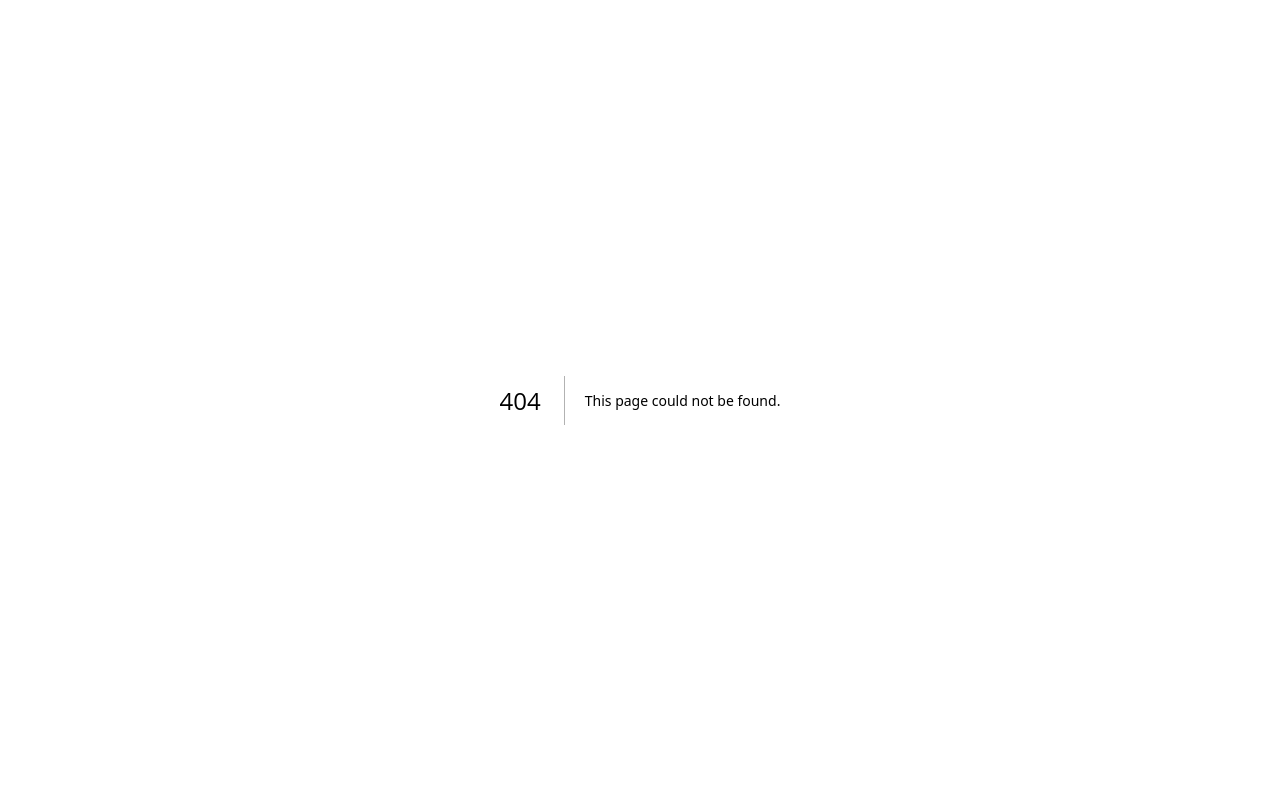
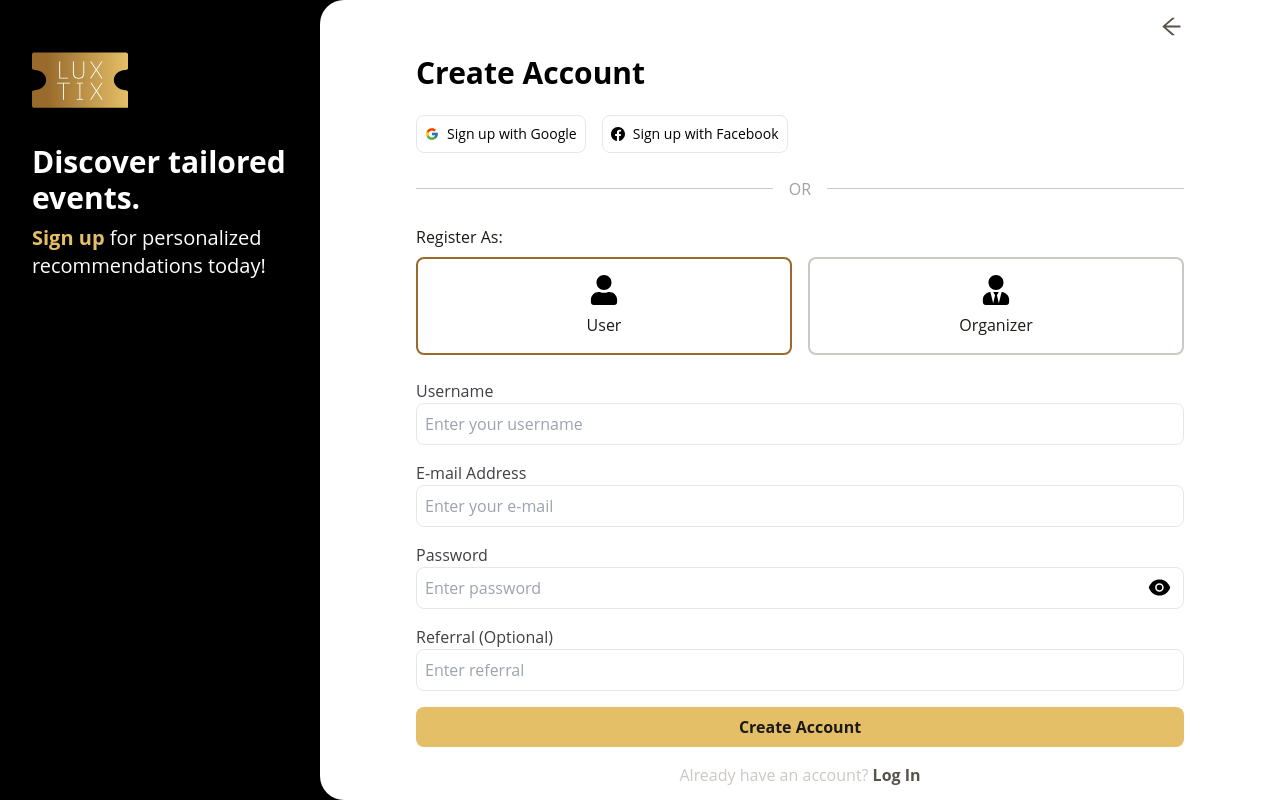
Before and after one commit to Luxtix/DTI-Frontend, a Next.js app: page /sign-up in a window 1280 px wide. Before the commit this address had no page. Built offline with nearby package versions, Linux system fonts and the light colour scheme.

Commit message:
feat(jacob) add sign up page and ui component

```diff
--- /dev/null
+++ b/app/sign-up/page.tsx
@@ -0,0 +1,11 @@
+import { SignUp } from "@/components";
+
+function page() {
+  return (
+    <div>
+      <SignUp />
+    </div>
+  );
+}
+
+export default page;
--- /dev/null
+++ b/components/SignUp.tsx
@@ -0,0 +1,140 @@
+"use client";
+import logo from "../public/logo.svg";
+import Image from "next/image";
+import Link from "next/link";
+import { useState } from "react";
+import { PasswordField, FormField, SubmitButton, SocialSign } from "./ui";
+import { FaUser, FaUserTie } from "react-icons/fa";
+import { FcGoogle } from "react-icons/fc";
+import { AiOutlineArrowLeft } from "react-icons/ai";
+import { BsFacebook } from "react-icons/bs";
+
+function SignUp() {
+  const [registrationType, setRegistrationType] = useState<
+    "user" | "organizer"
+  >("user");
+
+  const handleTypeChange = (type: "user" | "organizer") => {
+    setRegistrationType(type);
+  };
+
+  return (
+    <div className="flex flex-col sm:flex-row h-screen bg-black">
+      <div className="w-full sm:w-1/3 bg-black text-white p-8 flex flex-col justify-center sm:justify-start items-center sm:items-start">
+        <div className="mb-8 text-center sm:text-left">
+          <Image
+            src={logo}
+            alt="Luxtix Logo"
+            className="mb-4 mx-auto sm:mx-0 size-24"
+          />
+          <h1 className="text-3xl font-bold">Discover tailored events.</h1>
+          <p className="text-xl mt-2">
+            <span className="text-luxtix-6 font-bold">Sign up</span> for
+            personalized recommendations today!
+          </p>
+        </div>
+      </div>
+      <div className="w-full bg-white p-10 sm:p-24 flex flex-col justify-center sm:rounded-l-3xl">
+        <div className="">
+          <div className="hidden sm:flex justify-end mb-4">
+            <Link href="/" className="btn-anim text-luxtix-8 font-bold">
+              <AiOutlineArrowLeft size={25} />
+            </Link>
+          </div>
+          <h2 className="text-3xl font-bold mb-6 text-center sm:text-left">
+            Create Account
+          </h2>
+          <div className="flex flex-col sm:flex-row space-y-4 sm:space-y-0 sm:space-x-4 mb-6 text-sm">
+            <a className="btn-anim">
+              <SocialSign provider={<FcGoogle />} text="Sign up with Google" />
+            </a>
+            <a className="btn-anim">
+              <SocialSign
+                provider={<BsFacebook />}
+                text="Sign up with Facebook"
+              />
+            </a>
+          </div>
+
+          <div className="flex items-center mb-6">
+            <hr className="flex-1 border-luxtix-7" />
+            <span className="px-4 text-zinc-400">OR</span>
+            <hr className="flex-1 border-luxtix-7" />
+          </div>
+
+          <div className="mb-6">
+            <label className="block text-luxtix-1 mb-2">Register As:</label>
+            <div className="flex space-x-4">
+              <div
+                onClick={() => handleTypeChange("user")}
+                className={`flex-1 p-4 border-2 rounded-lg cursor-pointer flex flex-col items-center ${
+                  registrationType === "user"
+                    ? "border-luxtix-5"
+                    : "border-luxtix-7"
+                }`}
+              >
+                <FaUser size={30} className="mb-2" />
+                <span className="text-luxtix-1">User</span>
+              </div>
+              <div
+                onClick={() => handleTypeChange("organizer")}
+                className={`flex-1 p-4 border-2 rounded-lg cursor-pointer flex flex-col items-center ${
+                  registrationType === "organizer"
+                    ? "border-luxtix-5"
+                    : "border-luxtix-7"
+                }`}
+              >
+                <FaUserTie size={30} className="mb-2" />
+                <span className="text-luxtix-1">Organizer</span>
+              </div>
+            </div>
+          </div>
+
+          <form>
+            <FormField
+              label={
+                registrationType === "user" ? "Username" : "Company Username"
+              }
+              type="text"
+              placeholder={
+                registrationType === "user"
+                  ? "Enter your username"
+                  : "Enter your company username"
+              }
+            />
+            <FormField
+              label={
+                registrationType === "user"
+                  ? "E-mail Address"
+                  : "Company E-mail Address"
+              }
+              type="email"
+              placeholder={
+                registrationType === "user"
+                  ? "Enter your e-mail"
+                  : "Enter your company e-mail"
+              }
+            />
+            <PasswordField />
+            {registrationType === "user" ? (
+              <FormField
+                label="Referral (Optional)"
+                type="text"
+                placeholder="Enter referral"
+              />
+            ) : null}
+            <SubmitButton text="Create Account" />
+          </form>
+          <p className="mt-4 text-center text-luxtix-7">
+            Already have an account?{" "}
+            <Link href="/sign-in" className="text-luxtix-8 font-bold">
+              Log In
+            </Link>
+          </p>
+        </div>
+      </div>
+    </div>
+  );
+}
+
+export default SignUp;
--- a/components/index.ts
+++ b/components/index.ts
@@ -8,3 +8,5 @@ export { default as Newsletter } from "./Newsletter";
 
 export { default as HeroEvent } from "./HeroEvent";
 export { default as EventsTab } from "./EventsTab";
+
+export { default as SignUp } from "./SignUp";
--- /dev/null
+++ b/components/ui/FormField.tsx
@@ -0,0 +1,20 @@
+interface FormFieldProps {
+  label: string;
+  type: string;
+  placeholder: string;
+}
+
+function FormField({ label, type, placeholder }: FormFieldProps) {
+  return (
+    <div className="mb-4">
+      <label className="block text-zinc-700">{label}</label>
+      <input
+        type={type}
+        placeholder={placeholder}
+        className="w-full border rounded-lg p-2"
+      />
+    </div>
+  );
+}
+
+export default FormField;
--- /dev/null
+++ b/components/ui/PasswordField.tsx
@@ -0,0 +1,31 @@
+import { AiFillEye, AiFillEyeInvisible } from "react-icons/ai";
+import { useState } from "react";
+
+function PasswordField() {
+  const [showPassword, setShowPassword] = useState(false);
+
+  return (
+    <div className="mb-4">
+      <label className="block text-zinc-700">Password</label>
+      <div className="relative">
+        <input
+          type={showPassword ? "text" : "password"}
+          placeholder="Enter password"
+          className="w-full border rounded-lg p-2 pr-10"
+        />
+        <span
+          className="absolute inset-y-0 right-0 flex items-center pr-3 cursor-pointer"
+          onClick={() => setShowPassword(!showPassword)}
+        >
+          {showPassword ? (
+            <AiFillEyeInvisible size={25} />
+          ) : (
+            <AiFillEye size={25} />
+          )}
+        </span>
+      </div>
+    </div>
+  );
+}
+
+export default PasswordField;
--- /dev/null
+++ b/components/ui/SocialSign.tsx
@@ -0,0 +1,15 @@
+interface SocialSignUpButtonProps {
+  text: string;
+  provider: JSX.Element;
+}
+
+function SocialSign({ provider, text }: SocialSignUpButtonProps) {
+  return (
+    <button className="flex-1 border rounded-lg p-2 flex items-center justify-center">
+      {provider}
+      <span className="ml-2">{text}</span>
+    </button>
+  );
+}
+
+export default SocialSign;
--- /dev/null
+++ b/components/ui/SubmitButton.tsx
@@ -0,0 +1,16 @@
+interface SubmitButtonProps {
+  text: string;
+}
+
+function SubmitButton({ text }: SubmitButtonProps) {
+  return (
+    <button
+      type="submit"
+      className="w-full bg-luxtix-6 text-luxtix-1 rounded-lg p-2 font-bold"
+    >
+      {text}
+    </button>
+  );
+}
+
+export default SubmitButton;
--- /dev/null
+++ b/components/ui/index.ts
@@ -0,0 +1,4 @@
+export { default as FormField } from "./FormField";
+export { default as PasswordField } from "./PasswordField";
+export { default as SubmitButton } from "./SubmitButton";
+export { default as SocialSign } from "./SocialSign";
--- a/tailwind.config.ts
+++ b/tailwind.config.ts
@@ -17,6 +17,7 @@ const config: Config = {
           5: "#986B2D",
           6: "#E5BF67",
           7: "#CCC8C3",
+          8: "#57534A",
         },
       },
     },
```
